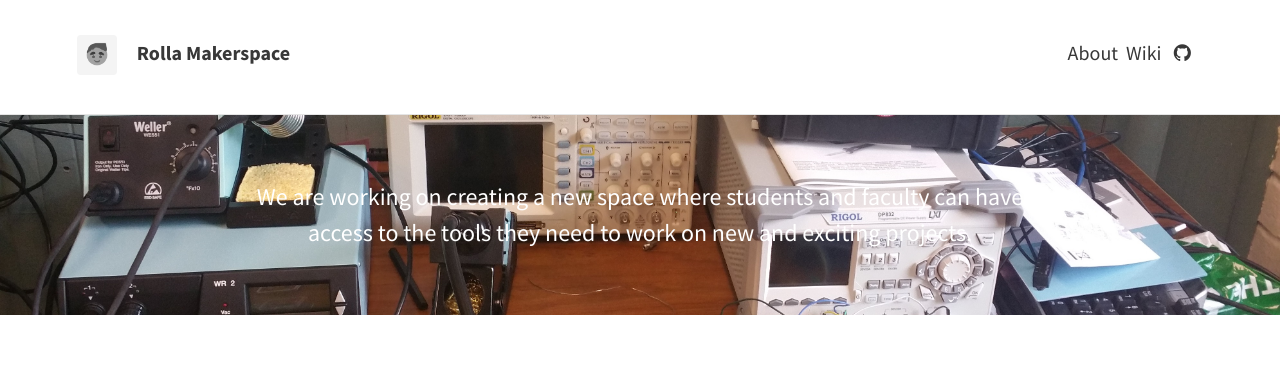
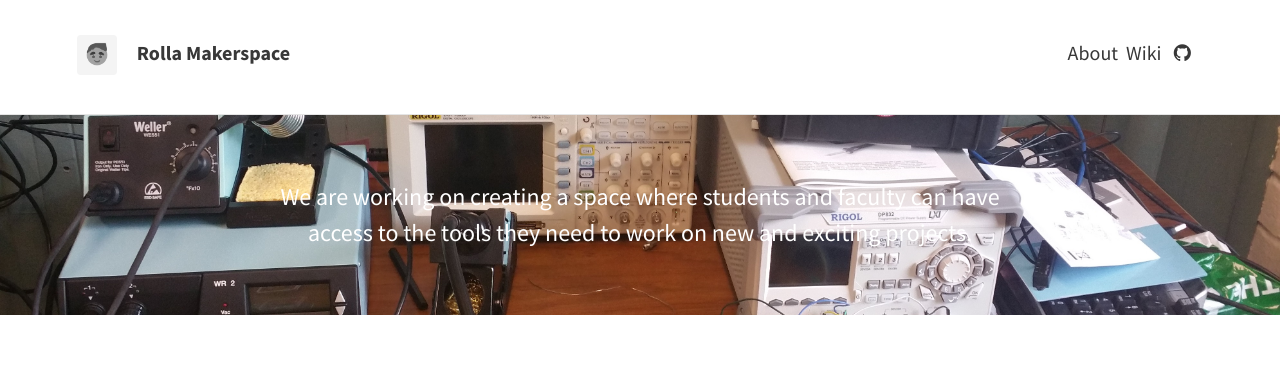
Before and after one commit to RollaMakerspace/MainWebsite, a Jekyll site: the page built from index.html, in a window 1280 px wide. Shown: the top 377 px of the page. Built offline with Jekyll 4.4.1, drawn with Linux system fonts in a browser that asks for light colours; nearby versions of some CDN libraries; the list of posts is cut into pages by our own code.

Commit message:
Rephrased main header text

```diff
--- a/_config.yml
+++ b/_config.yml
@@ -12,7 +12,7 @@ theme:
 
   # Header and footer text
   header_text: >
-     <p>We are working on creating a new space where students and faculty can have access to the tools they need to work on new and exciting projects.</p>
+     <p>We are working on creating a space where students and faculty can have access to the tools they need to work on new and exciting projects.</p>
   header_text_feature_image: img/test_feature.jpg
   footer_text: >
    Powered by <a href="http://jekyllrb.com">Jekyll</a> with <a href="https://rohanchandra.github.io/project/type/">Type Theme</a>
```
